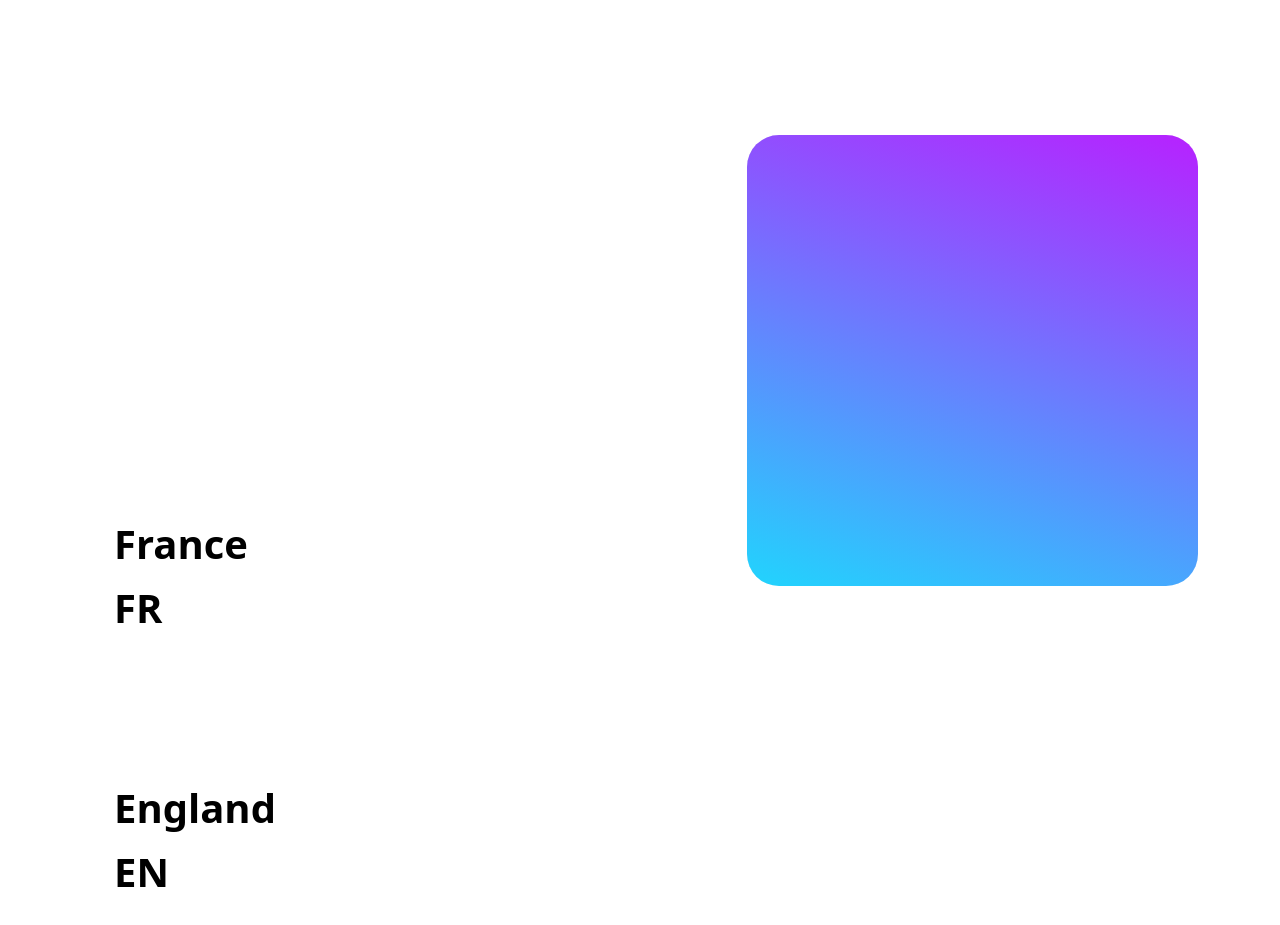
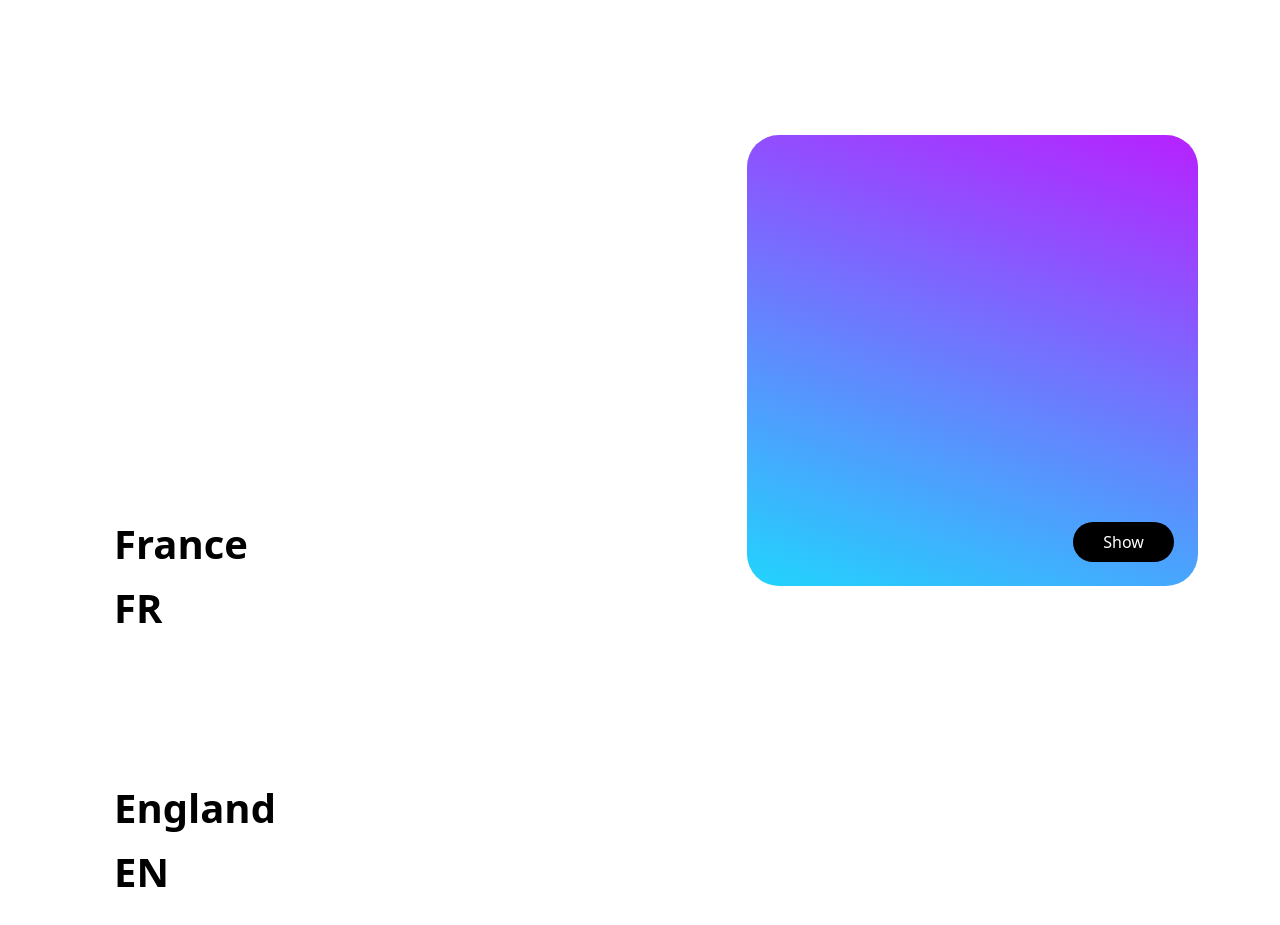
Before and after one commit to TeslaSeven7/GeoData-ReactJS-App, a React (Create React App) app: page / in a window 1280 px wide. Shown: the part 840-1765 px from the top of the page. Built offline with nearby package versions, Linux system fonts and the light colour scheme.

Commit message:
Added Buttons for future Modals

```diff
--- a/src/components/Cards/Card.js
+++ b/src/components/Cards/Card.js
@@ -10,11 +10,13 @@ const Card = (props) => {
 		<>
 			<div
 				className={classNames(
-					'position-absolute h-100 w-100 rounded-5 w-100 ',
+					'position-absolute h-100 w-100 rounded-5 w-100 d-flex align-items-end justify-content-end flex-column p-4',
 					props.gradient,
 					countryStore.inViewCountry === id ? 'opacity-1' : 'opacity-0'
 				)}>
-				{props.children}
+				<button className='w-25 rounded-5 py-2 bg-black text-white border-0'>
+					Show
+				</button>
 			</div>
 		</>
 	);
```
